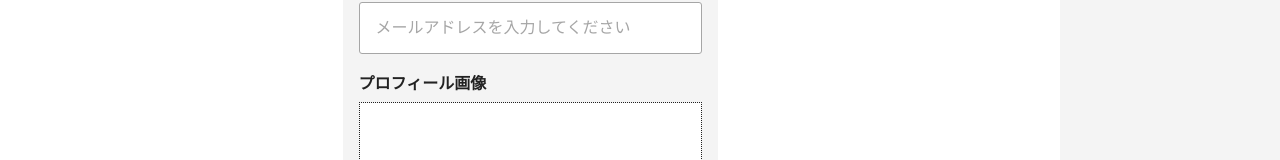
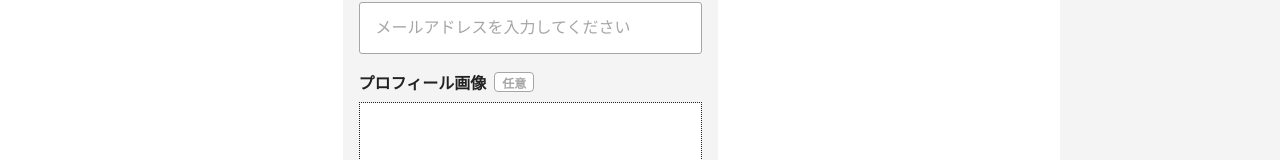
Before and after one commit to kimuniiii/Personal-Development, a Next.js app in the folder packages/client/: page /profile-edit in a window 1280 px wide. Shown: the part 721-881 px from the top of the page. Built offline with nearby package versions, Linux system fonts and the light colour scheme; no server answers.

Commit message:
🎨 プロフィール画像に「FormLabel」を適用する

```diff
--- a/packages/client/src/components/organisms/ProfileImageUpload/index.tsx
+++ b/packages/client/src/components/organisms/ProfileImageUpload/index.tsx
@@ -3,6 +3,7 @@ import Image from 'next/image';
 import React, { useState, VFC } from 'react';
 import { ImCross } from 'react-icons/im';
 
+import { FormLabel } from 'src/components/atoms/FormLabel';
 import { IconButton } from 'src/components/atoms/IconButton';
 import { Margin } from 'src/components/layouts/Margin';
 
@@ -86,7 +87,7 @@ export const ProfileImageUpload: VFC<ProfileImageUploadProps> = ({
       <StImageContainer>
         {labelText !== '' ? (
           <StSection>
-            {labelText}
+            <FormLabel labelText={labelText} labelType='optionalMarker' />
             <Margin bottom='8px' />
           </StSection>
         ) : null}
```
